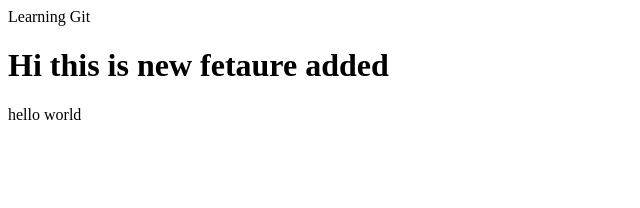
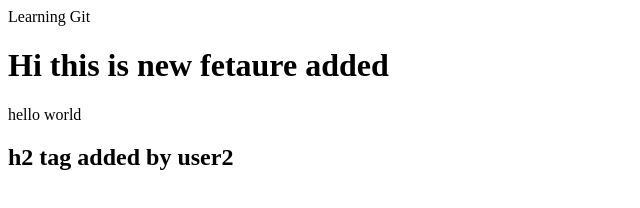
Before and after one commit to sudhir-maurya/Learning-Git, a plain HTML site: page index.html in a window 1280 px wide. Shown: the whole page, without its empty margins (0-640 px from the left). Drawn offline with Linux system fonts and the light colour scheme.

Commit message:
added h2 tag by user 2 in index.html

```diff
--- a/index.html
+++ b/index.html
@@ -12,5 +12,8 @@
         <p>
             hello world
         </p>
+	<h2>
+		h2 tag added by user2
+	</h2>
     </body>
 </html>
```
